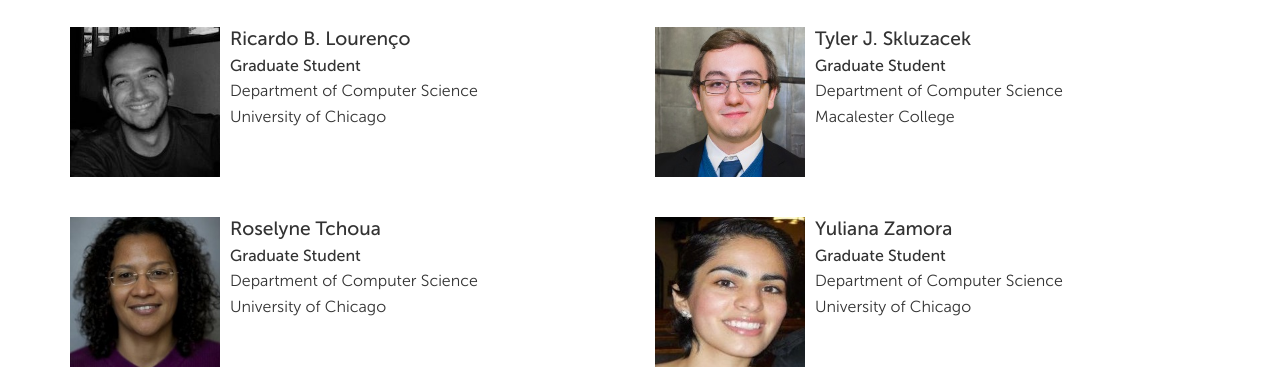
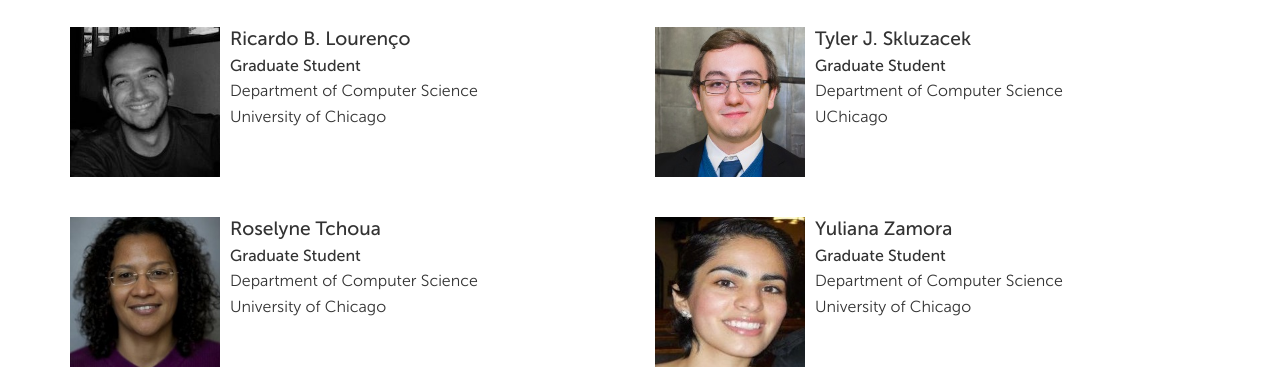
Before and after one commit to miketynes/globus-labs.github.io, a Jekyll site: the page built from people.html, in a window 1280 px wide. Shown: the part 722-1091 px from the top of the page. Built offline with Jekyll 4.4.1, drawn with Linux system fonts in a browser that asks for light colours; nearby versions of some CDN libraries.

Commit message:
Changing back.

```diff
--- a/_people/skluzacek.markdown
+++ b/_people/skluzacek.markdown
@@ -3,6 +3,6 @@ title: "Tyler J. Skluzacek"
 image: "skluzacek.jpg"
 position: "Graduate Student"
 department: "Department of Computer Science"
-institution: "Macalester College"
+institution: "UChicago"
 ranking: 31
 ---
```
